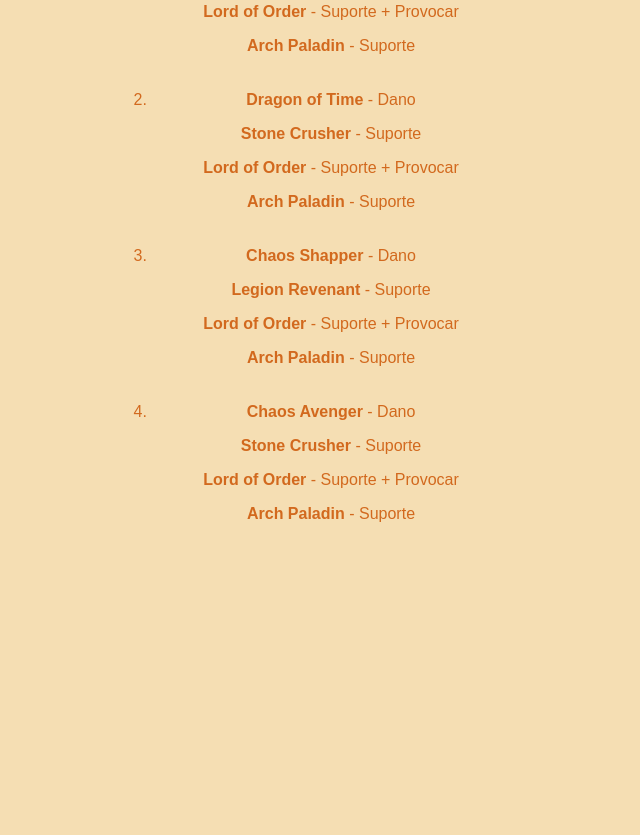
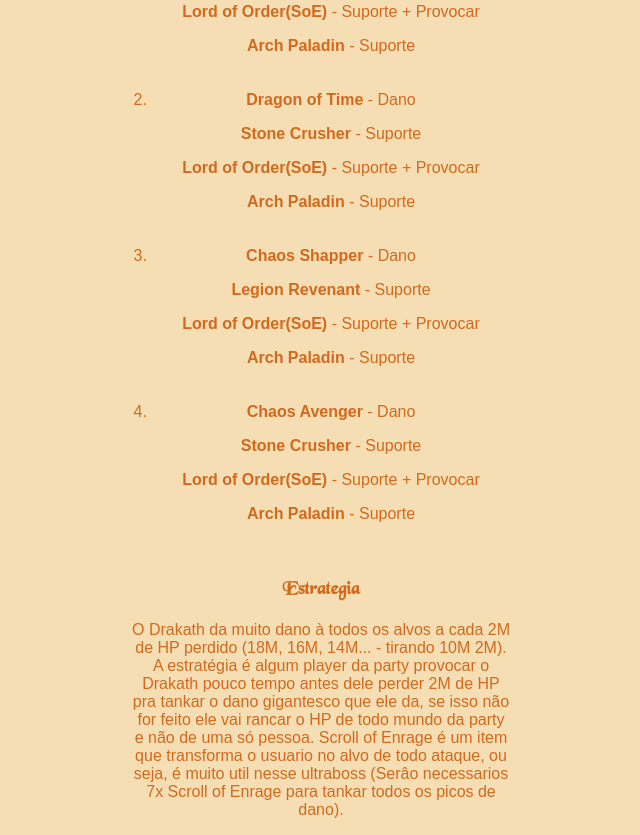
Before and after one commit to 163anqier/aqwgbr, a plain HTML site: page drakath.html in a window 1280 px wide. Shown: the part 778-1613 px from the top of the page, without its empty margins (319-959 px from the left). Before the commit the page ends 1353 px from the top, so only its background shows below. Drawn offline with Linux system fonts and the light colour scheme; a web font is replaced by a local one.

Commit message:
Estrategia drakath

```diff
--- a/drakath.html
+++ b/drakath.html
@@ -38,25 +38,33 @@
         <ol>
             <li><strong>Continuum Chronomancer</strong> - Dano + Suporte</li>
             <p><strong>Legion Revenant</strong> - Suporte</p>
-            <p><strong>Lord of Order</strong> - Suporte + Provocar</p>
+            <p><strong>Lord of Order(SoE)</strong> - Suporte + Provocar</p>
             <p><strong>Arch Paladin</strong> - Suporte</p>
             <br>
             <li><strong>Dragon of Time</strong> - Dano</li>
             <p><strong>Stone Crusher</strong> - Suporte</p>
-            <p><strong>Lord of Order</strong> - Suporte + Provocar</p>
+            <p><strong>Lord of Order(SoE)</strong> - Suporte + Provocar</p>
             <p><strong>Arch Paladin</strong> - Suporte</p>
             <br>
             <li><strong>Chaos Shapper</strong> - Dano</li>
             <p><strong>Legion Revenant</strong> - Suporte</p>
-            <p><strong>Lord of Order</strong> - Suporte + Provocar</p>
+            <p><strong>Lord of Order(SoE)</strong> - Suporte + Provocar</p>
             <p><strong>Arch Paladin</strong> - Suporte</p>
             <br>
             <li><strong>Chaos Avenger</strong> - Dano</li>
             <p><strong>Stone Crusher</strong> - Suporte</p>
-            <p><strong>Lord of Order</strong> - Suporte + Provocar</p>
+            <p><strong>Lord of Order(SoE)</strong> - Suporte + Provocar</p>
             <p><strong>Arch Paladin</strong> - Suporte</p>
             <br>
         </ol>
+
+        <h3>Estrategia</h3>
+        <p>O Drakath da muito dano à todos os alvos a cada 2M de HP perdido (18M, 16M, 14M... - tirando 10M 2M).
+        A estratégia é algum player da party provocar o Drakath pouco tempo antes dele perder 2M de HP pra tankar o dano
+        gigantesco que ele da, se isso não for feito ele vai rancar o HP de todo mundo da party e não de uma só pessoa. Scroll
+        of Enrage é um item que transforma o usuario no alvo de todo ataque, ou seja, é muito util nesse ultraboss (Serâo necessarios
+        7x Scroll of Enrage para tankar todos os picos de dano).
+        </p>
     </div>
 
 
```
